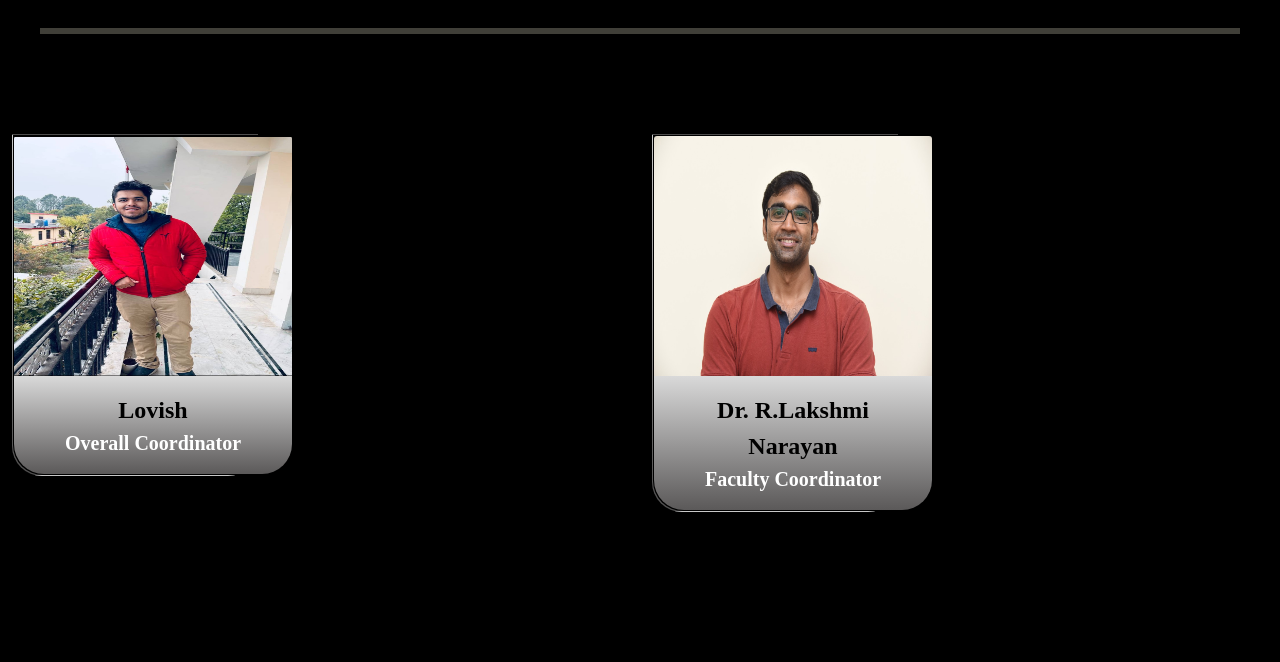
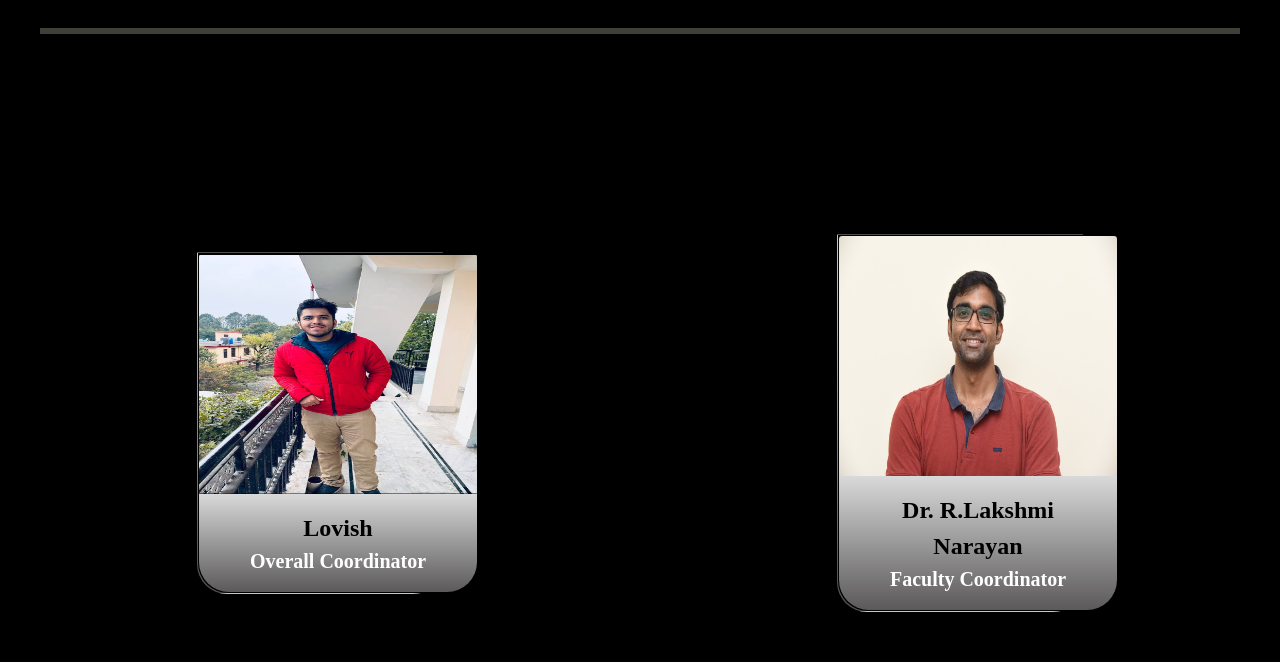
Before and after one commit to sunaina2863/symposium, a React (Create React App) app: page /team in a window 1280 px wide. Shown: the part 860-1522 px from the top of the page. Built offline with nearby package versions, Linux system fonts and the light colour scheme.

Commit message:
fix_team

```diff
--- a/src/App.js
+++ b/src/App.js
@@ -5,8 +5,8 @@ import Home from "./Home/home";
 import Events from "./Events/events";
 import Footer from "./Home/footer";
 import Team from "./Team/team";
+import Acheivements from "./acheivements/acheivements";
 import { BrowserRouter, Routes, Route } from "react-router-dom";
-
 
 function App() {
   return (
@@ -17,6 +17,7 @@ function App() {
           <Route path="/" element={<Home />} />
           <Route path="/events" element={<Events />} />
           <Route path="/team" element={<Team />} />
+          <Route path="/acheivements" element={<Acheivements />} />
         </Routes>
       </BrowserRouter>
       <Footer></Footer>
--- a/src/Team/cardm.js
+++ b/src/Team/cardm.js
@@ -3,7 +3,7 @@ import "./team.css";
 const CardsM = ({ name, designation, url }) => {
   return (
     <>
-      <div className="col-sm text-center">
+      <div className="col-md text-center">
         <div className="card border-support text-center team-support">
           <div className="card bg-black team-support">
             <img class="card-img-top" src={url} alt="Card" />
--- a/src/Team/team.css
+++ b/src/Team/team.css
@@ -49,7 +49,7 @@ body {
 .col-md-4,
 .col-md {
   display: flex;
-  padding-top: 10px;
+  padding-top: 100px;
   align-items: center;
   justify-content: center;
 }
--- a/src/Team/team.js
+++ b/src/Team/team.js
@@ -17,7 +17,7 @@ import gargi from "./Gargi_Publi_Exe.jpg";
 import divyansh from "./divyansh_Events_Exe.jpg";
 import manoj from "./Manoj Kumar gorle_tech exe.jpg";
 import prasuk from "./Prasuk_jain_Events_exe.jpg";
-import vivek from "./Vivek_Publi Exe.PNG";
+import vivek from "./vivek.jpeg";
 import vidhi from "./VidhiAgarwal_Events_exe.jpg";
 import piyush from "./piyush.jpeg";
 import anop from "./anoop.jpeg";
```
Also changed, not shown: src/Team/vivek.jpeg (added), src/acheivements/acheivements.js (added), 1 other file (tests, documents, lock files or other folders).
